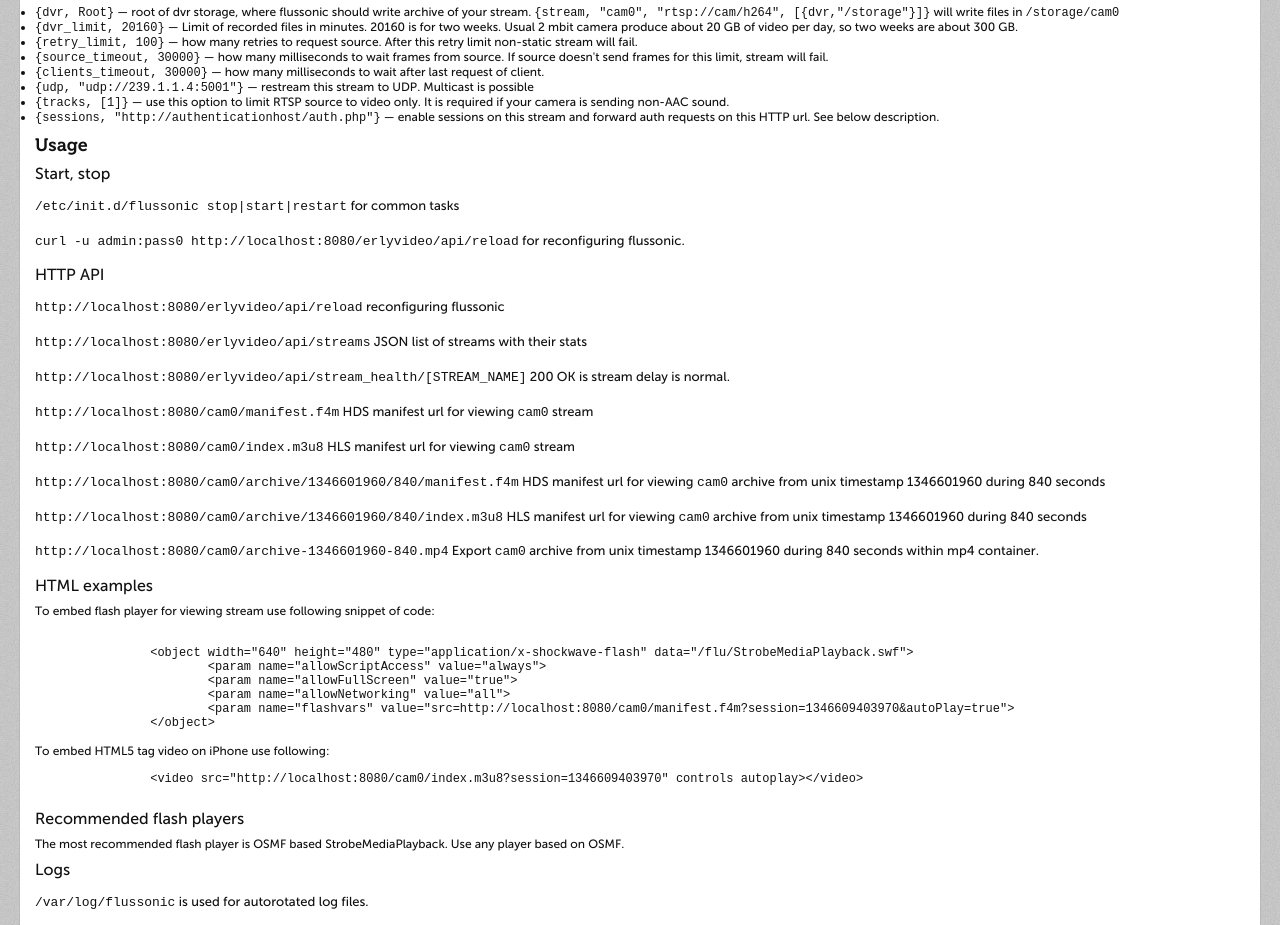
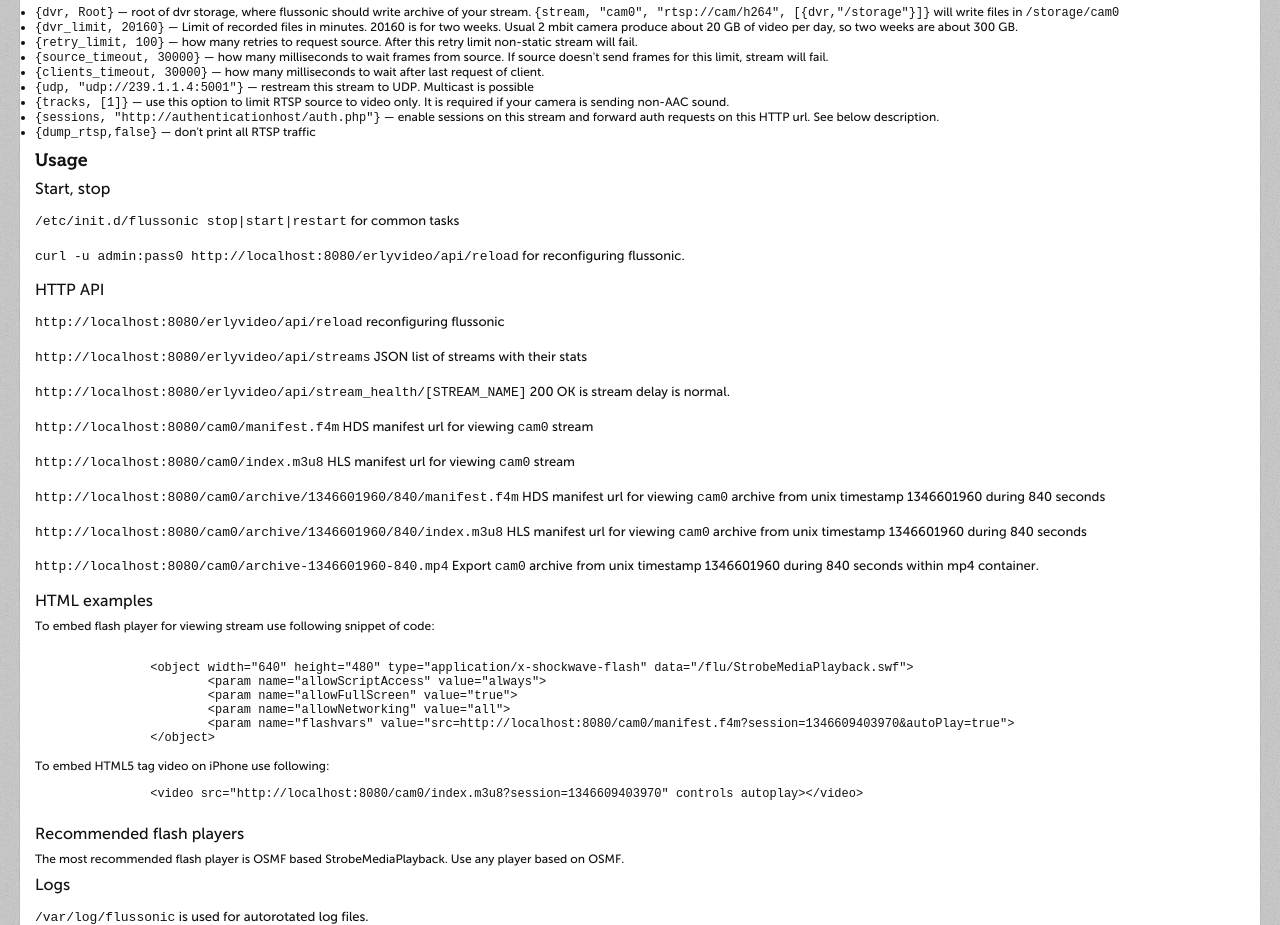
Before and after one commit to erlyvideo/flussonic-old, a plain HTML site: page wwwroot/flu/docs/index.html in a window 1280 px wide. Shown: the part 1296-2221 px from the top of the page. Drawn offline with Linux system fonts and the light colour scheme.

Commit message:
better debug

```diff
--- a/wwwroot/flu/docs/index.html
+++ b/wwwroot/flu/docs/index.html
@@ -122,6 +122,7 @@
 		<li><code>{udp, "udp://239.1.1.4:5001"}</code>&nbsp;&mdash; restream this stream to UDP. Multicast is possible</li>
 		<li><code>{tracks, [1]}</code>&nbsp;&mdash; use this option to limit RTSP source to video only. It is required if your camera is sending non-AAC sound.</li>
 		<li><code>{sessions, "http://authenticationhost/auth.php"}</code>&nbsp;&mdash; enable sessions on this stream and forward auth requests on this HTTP url. See below description.</li>
+		<li><code>{dump_rtsp,false}</code>&nbsp;&mdash; don't print all RTSP traffic</li>
 	</ul>
 
 	<h3>Usage</h3>
```
Also changed, not shown: 4 other files.
